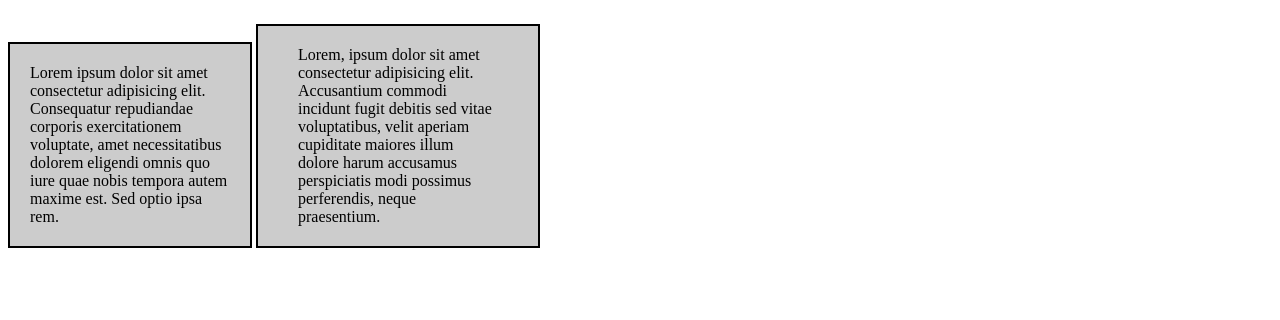
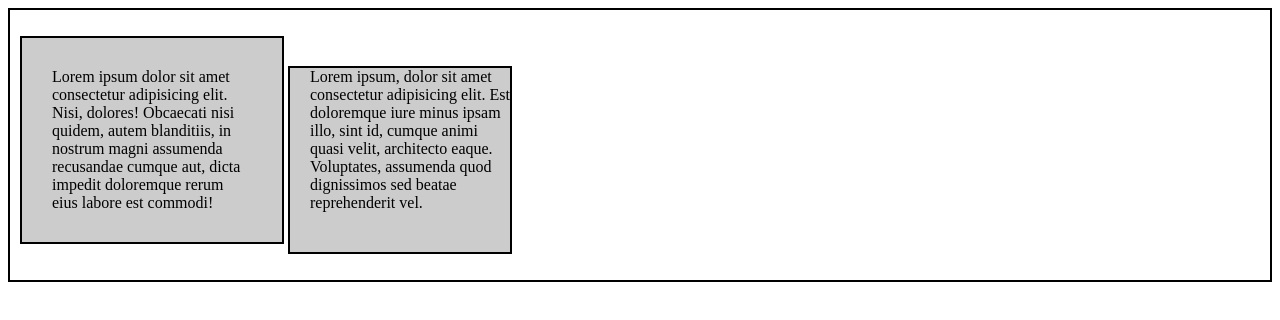
Before and after one commit to N4k4i/20252_maua_tti107_t2sub2, a plain HTML site: page TTI107/05 mais_recursos_css/exemplo_padding.html in a window 1280 px wide. Drawn offline with Linux system fonts and the light colour scheme.

Commit message:
margin e padding pt 2

```diff
--- a/TTI107/05 mais_recursos_css/exemplo_padding.html
+++ b/TTI107/05 mais_recursos_css/exemplo_padding.html
@@ -2,32 +2,37 @@
 <html lang="pt-BR">
 <head>
   <meta charset="UTF-8">
-    <title>Espaçamento</title>
+  <title>Padding</title>
   <style>
     .primeiro, .segundo{
       width: 200px;
       display: inline-block;
       border: 2px solid black;
-            background: #CCC;
-
+      background-color: #CCC;
     }
 
     .primeiro{
-            padding: 20px;
+      padding: 30px;
     }
 
-        .segundo{
-            padding: 20px 40px;
+    .segundo {
+      /* padding: 100px 80px 60px 40px; */
+      padding-left: 20px;
+      padding-bottom: 40px;
+    }
+    body{
+      border: 2px solid black;
+      padding: 10px;
     }
   </style>
 </head>
 <body>
   <article>
     <p class="primeiro">
-            Lorem ipsum dolor sit amet consectetur adipisicing elit. Consequatur repudiandae corporis exercitationem voluptate, amet necessitatibus dolorem eligendi omnis quo iure quae nobis tempora autem maxime est. Sed optio ipsa rem.
+      Lorem ipsum dolor sit amet consectetur adipisicing elit. Nisi, dolores! Obcaecati nisi quidem, autem blanditiis, in nostrum magni assumenda recusandae cumque aut, dicta impedit doloremque rerum eius labore est commodi!
     </p>
     <p class="segundo">
-            Lorem, ipsum dolor sit amet consectetur adipisicing elit. Accusantium commodi incidunt fugit debitis sed vitae voluptatibus, velit aperiam cupiditate maiores illum dolore harum accusamus perspiciatis modi possimus perferendis, neque praesentium.
+      Lorem ipsum, dolor sit amet consectetur adipisicing elit. Est doloremque iure minus ipsam illo, sint id, cumque animi quasi velit, architecto eaque. Voluptates, assumenda quod dignissimos sed beatae reprehenderit vel.
     </p>
   </article>
 </body>
```
Also changed, not shown: TTI107/05 mais_recursos_css/exemplo_bordas.html (+2 -2 lines), TTI107/05 mais_recursos_css/exemplo_margin.html (+9 -7 lines). Lines whose indentation alone changed are shown as unchanged.
